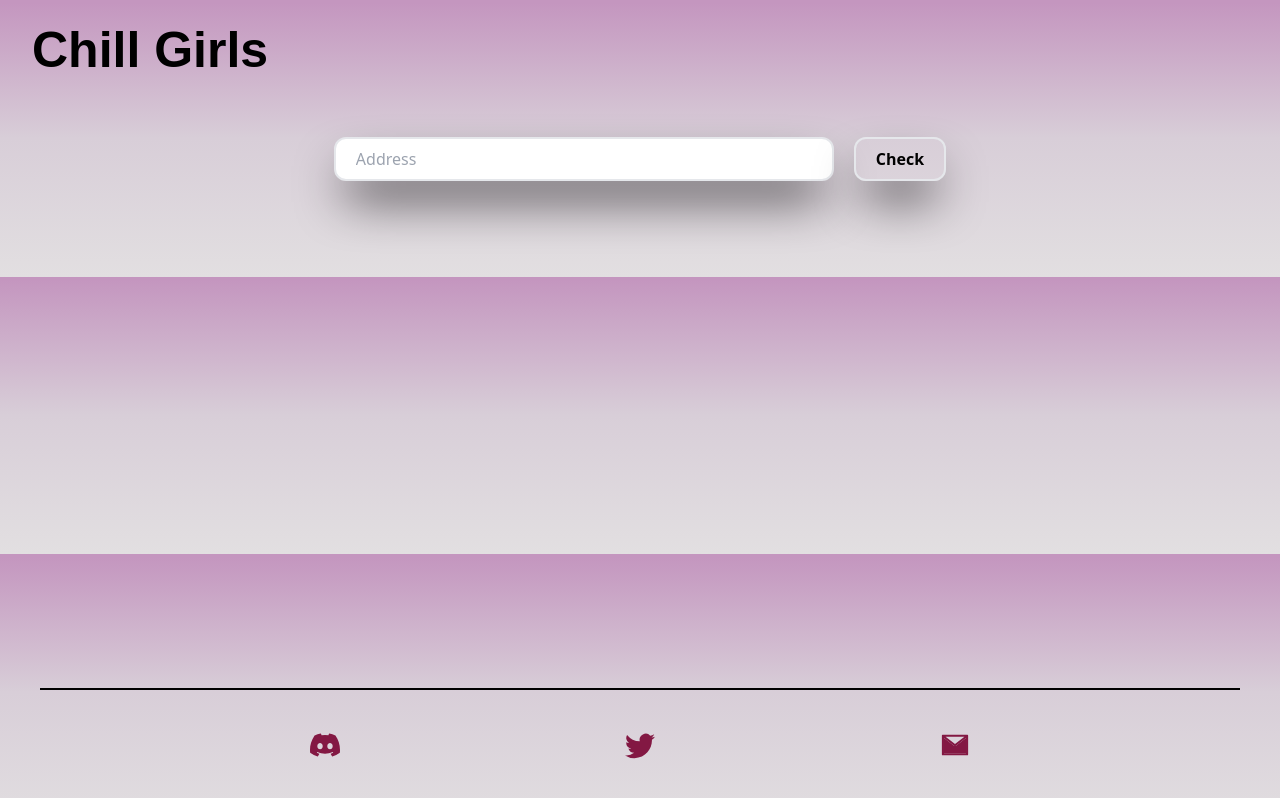
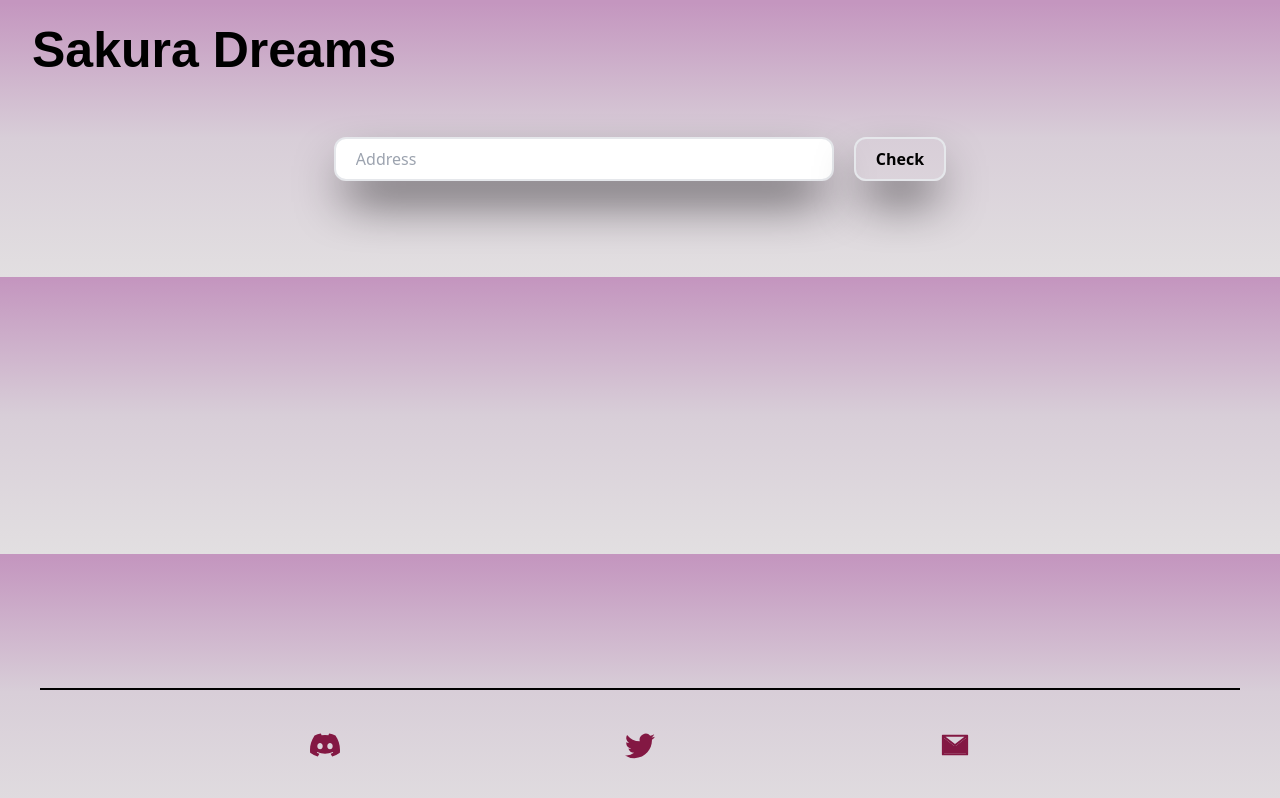
Before and after one commit to 0xSunday/chillgirls, a Next.js app: page /wl in a window 1280 px wide. Built offline with nearby package versions, Linux system fonts and the light colour scheme; a web font is replaced by a local one.

Commit message:
changed name

```diff
--- a/components/About.js
+++ b/components/About.js
@@ -9,18 +9,18 @@ const About = () => {
     >
       <div className="flex items-center justify-center">
         <h1 className="md:text-7xl text-3xl sm:text-5xl  font-bold font-poppins text-red-900">
-          CHILL GIRLS BY CHILL
+          Sakura Dreams BY CHILL
         </h1>
       </div>
 
       <div className="flex flex-col sm:flex-row flex-1 justify-center items-center sm:gap-8 gap-4">
         <div className="flex flex-col gap-4 ">
           <p className="font-poppins sm:text-[25px] max-w-[500px] font-semibold">
-            Chill Girls is the genesis NFT collection created by Chill, and
+            Sakura Dreams is the genesis NFT collection created by Chill, and
             represents Chill first major step into the world of web3.
           </p>
           {/* <p className="font-poppins sm:text-[25px] max-w-[500px] font-semibold">
-            Chill Girls is a collection of utility enabled NFTS. Chill Girls
+            Sakura Dreams is a collection of utility enabled NFTS. Sakura Dreams
             will provide physical business profits to the NFT holders.
           </p>
           <p className="font-poppins sm:text-[25px] max-w-[500px] font-semibold">
--- a/components/MainHeading.js
+++ b/components/MainHeading.js
@@ -35,14 +35,14 @@ const MainHeading = () => {
     <section className="bg flex flex-col  flex-1 sm:px-14 px-6 py-10 sm:py-10 sm:pt-0 ">
       <div className=" flex flex-col ss:flex-row flex-1 ">
         <div className=" flex flex-[50%] flex-col pt-10 items-start ">
-          <h1 className="md:text-[200px] text-[100px] -mt-20 sm:mt-0 font-bold font-rubik sm:-mb-16 text-pink-800">
-            CHILL{" "}
+          <h1 className="md:text-[160px] text-[80px] -mt-20 sm:mt-0 font-bold font-rubik sm:-mb-10 text-pink-800">
+             Sakura{" "}
           </h1>
-          <h1 className="sm:text-[130px] text-[70px] -mt-10 sm:mt-0 font-bold font-rubik  text-pink-800">
-            GIRLS
+          <h1 className="md:text-[130px] text-[60px] -mt-7 sm:mt-0 font-bold font-rubik  text-pink-800">
+             Dreams
           </h1>
           <p className="font-poppins font-semibold py-3 l sm:text-3x text-xl max-w-[400px] md:max-w-full">
-            Part of The AVAX Chill Club, Finding Loyal Owners And The Story
+            Part of The AVAX Sakura Club, Finding Loyal Owners And The Story
             Begins.
           </p>
           <button className=" flex my-5 py-3 px-8 border sm:ml-auto mr-[60px] text-2xl font-bold border-black gap-2 justify-center text-center rounded-3xl items-center hover:bg-pink-900 hover:text-white z-10">
--- a/components/NFT.js
+++ b/components/NFT.js
@@ -38,10 +38,10 @@ const NFT = () => {
     <section id="nft" className="bg flex flex-col flex-1 py-14 sm:py-20 px-6 ">
       <div className="flex flex-col justify-center items-center text-center sm:gap-8 gap-5 w-full pb-5 ">
         <h1 className="md:text-[80px] sm:pb-9 sm:text-5xl text-3xl font font-poppins  text-red-900 font-bold">
-          MEET THE CHILL GIRLS
+          MEET THE Sakura Dreams
         </h1>
         <p className=" sm:text-[30px] flex justify-center items-center font-poppins font-semibold sm:max-w-[700px] text-center ">
-          All Chill girls are equal, but some are more equal than others.
+          All Sakura Dreams are equal, but some are more equal than others.
           Cherry-picked from over a billion combinations, most are badass, some
           are lavish, and few are iconic!
         </p>
--- a/components/Navbar.js
+++ b/components/Navbar.js
@@ -24,13 +24,17 @@ const NavBar = () => {
   };
 
   return (
-    <nav className="w-full flex py-6 sm:py-8 sm:px-8 px-4 justify-between items-center navbar text-black bg">
+    <nav className="w-full flex py-6 sm:py-8  sm:px-14 px-6 justify-between items-center navbar text-black bg">
       <h2>
         <a
           href="/"
           className="md:text-[50px] text-3xl text-black font-bold  font-rubik2 pr-5"
         >
-          Chill Girls
+          Sakura
+          <span className="hidden sm:">
+            <br />
+          </span>
+          Dreams
         </a>
       </h2>
 
@@ -38,7 +42,7 @@ const NavBar = () => {
         <audio ref={audioPlayer} src="/April.mp3" autoplay></audio>
 
         <button
-          className="object-contain hidden sm:flex text-black text-3xl px-10"
+          className="object-contain hidden sm:flex text-black text-3xl px-10 "
           onClick={playMusic}
         >
           {music ? <MdOutlineMusicNote /> : <MdOutlineMusicOff />}
@@ -63,7 +67,7 @@ const NavBar = () => {
       </div>
       <div className="sm:hidden flex flex-1 justify-end items-center text-black">
         <button
-          className="object-contain sm:hidden  text-black text-3xl pl-5 mr-3"
+          className="object-contain sm:hidden  text-black text-3xl  mr-3"
           onClick={playMusic}
         >
           {music ? <MdOutlineMusicNote /> : <MdOutlineMusicOff />}
--- a/components/RoadMap.js
+++ b/components/RoadMap.js
@@ -5,7 +5,11 @@ const RoadMap = () => {
   return (
     <section
       id="utility"
-      className="bg flex flex-col flex-1 sm:px-14 px-6 py-14 sm:py-20 sm:gap-14 gap-4 justify-center text-center sm:text-start"
+      className="bg flex flex-col flex-1
+
+
+
+      sm:gap-14 gap-4 justify-center text-center sm:text-start"
     >
       <div className="flex items-center justify-center">
         <h1 className="md:text-7xl text-3xl sm:text-5xl  font-bold font-poppins text-red-900">
@@ -25,7 +29,7 @@ const RoadMap = () => {
         </div>
         <div className="flex flex-col gap-4 ">
           <p className="font-poppins sm:text-[25px] max-w-[500px] font-semibold">
-            Chill Girls originated on the Avalanche Blockchain. Our goal is to
+            Sakura Dreams originated on the Avalanche Blockchain. Our goal is to
             integrate web2 and web3 through real life businesses and share the
             profits to the holders
           </p>
--- a/pages/wl/index.js
+++ b/pages/wl/index.js
@@ -50,7 +50,7 @@ const index = () => {
               href="/"
               className="md:text-[50px] text-3xl text-black font-bold  font-rubik2 "
             >
-              Chill Girls
+              Sakura Dreams
             </a>
           </h2>
         </nav>
--- a/tailwind.config.js
+++ b/tailwind.config.js
@@ -20,6 +20,13 @@ module.exports = {
         rubik2: ["Rubik Puddles", "sans-serif"],
         source: ["Source Code Pro", "sans-serif"],
       },
+      wiggle: {
+        "0%, 100%": { transform: "rotate(-3deg)" },
+        "50%": { transform: "rotate(3deg)" },
+      },
+    },
+    animation: {
+      wiggle: "wiggle 200ms ease-in-out",
     },
     screens: {
       xs: "480px",
```
